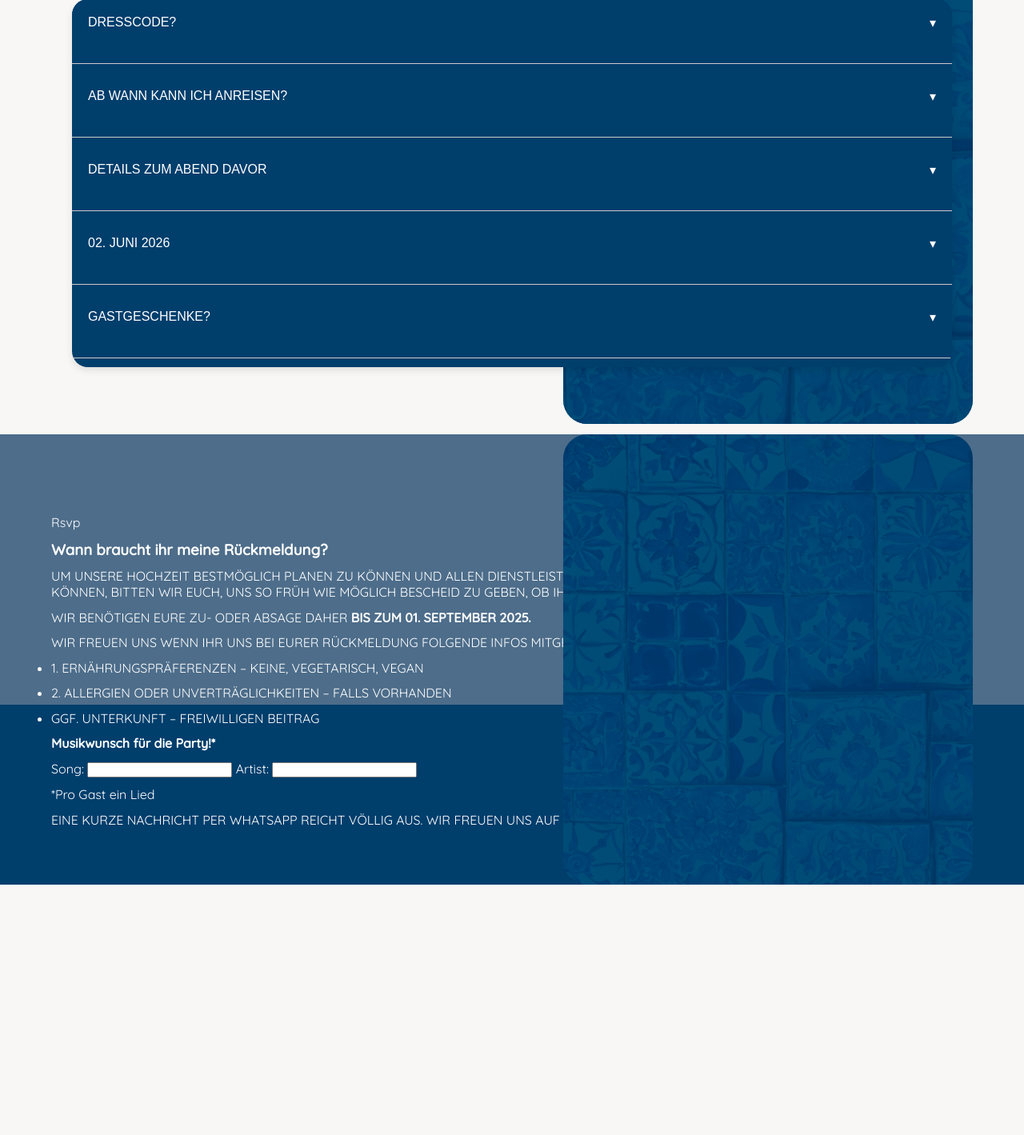
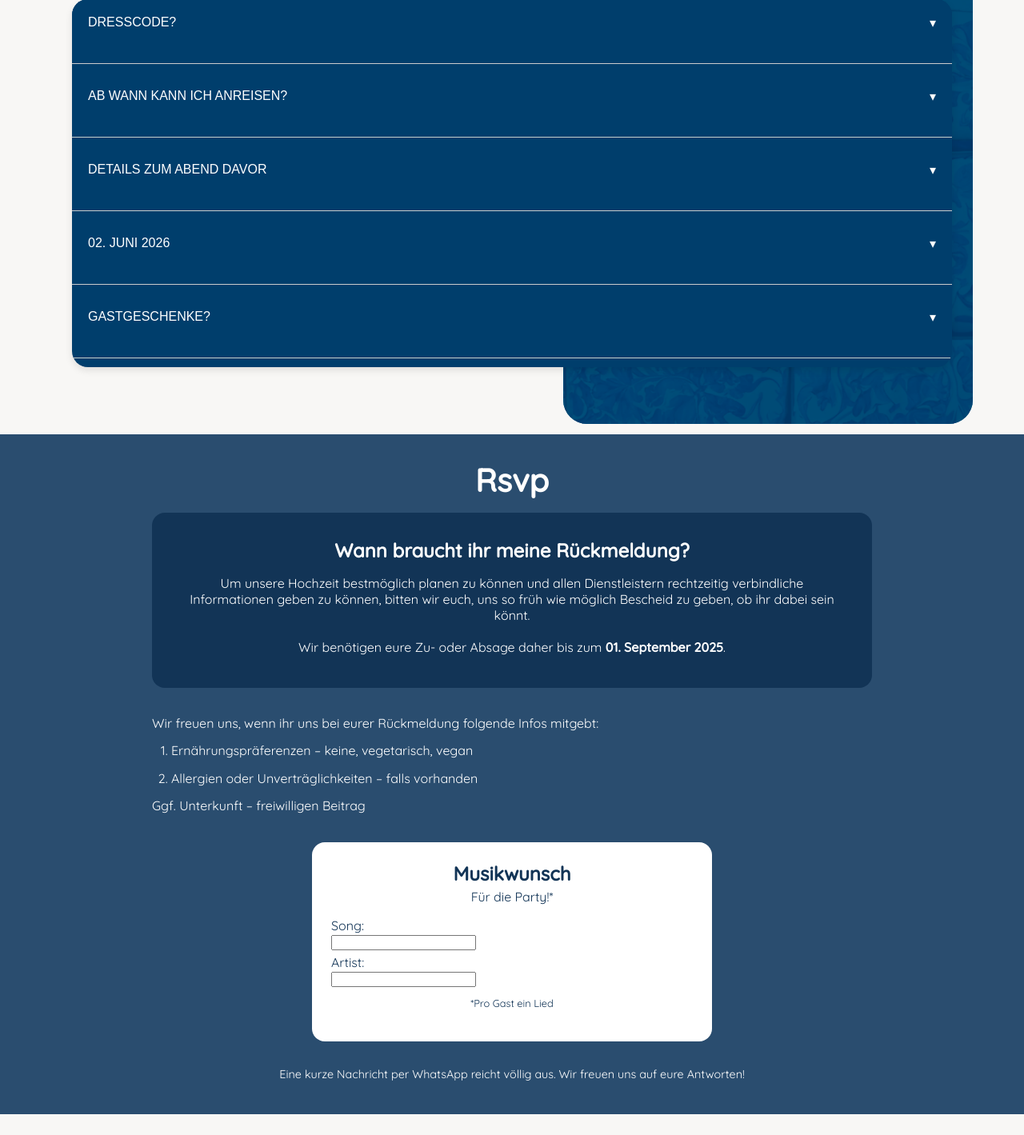
Before and after one commit to clawo/FriedaNiko, a PHP site: page /pages/homepage.php in a window 1280 px wide. Shown: the part 3001-4420 px from the top of the page at 80% size. Before the commit the page ends 4107 px from the top, so only its background shows below. Run offline with PHP 8.4, Linux system fonts and the light colour scheme.

Commit message:
rsvp added

```diff
--- a/pages/homepage.php
+++ b/pages/homepage.php
@@ -220,48 +220,50 @@
   </div>
 </section>
 <!-- RSVP SECTION START -->
-<section class="rsvp-section">
-  <div class="faq-background-box"></div>
-  <div class="rsvp-inner">
+<section id="rsvp">
+  <div class="rsvp-container">
+    <h2 class="rsvp-title">Rsvp</h2>
 
-    <div class="rsvp-title">Rsvp</div>
-
-    <div class="rsvp-columns">
-      <div class="rsvp-box-left">
-        <h3>Wann braucht ihr meine Rückmeldung?</h3>
-        <p>
-          UM UNSERE HOCHZEIT BESTMÖGLICH PLANEN ZU KÖNNEN UND ALLEN DIENSTLEISTERN RECHTZEITIG VERBINDLICHE INFORMATIONEN GEBEN ZU KÖNNEN, BITTEN WIR EUCH, UNS SO FRÜH WIE MÖGLICH BESCHEID ZU GEBEN, OB IHR DABEI SEIN KÖNNT.
-        </p>
-        <p>
-          WIR BENÖTIGEN EURE ZU- ODER ABSAGE DAHER <strong>BIS ZUM 01. SEPTEMBER 2025.</strong>
-        </p>
-      </div>
-      <div class="rsvp-box-right">
-        <p>WIR FREUEN UNS WENN IHR UNS BEI EURER RÜCKMELDUNG FOLGENDE INFOS MITGEBT:</p>
-        <ul>
-          <li>1. ERNÄHRUNGSPRÄFERENZEN – KEINE, VEGETARISCH, VEGAN</li>
-          <li>2. ALLERGIEN ODER UNVERTRÄGLICHKEITEN – FALLS VORHANDEN</li>
-          <li>GGF. UNTERKUNFT – FREIWILLIGEN BEITRAG</li>
-        </ul>
-      </div>
+    <div class="rsvp-deadline-box">
+      <h3 class="rsvp-subtitle">Wann braucht ihr meine Rückmeldung?</h3>
+      <p>
+        Um unsere Hochzeit bestmöglich planen zu können und allen Dienstleistern
+        rechtzeitig verbindliche Informationen geben zu können, bitten wir euch,
+        uns so früh wie möglich Bescheid zu geben, ob ihr dabei sein könnt.
+        <br><br>
+        Wir benötigen eure Zu- oder Absage daher bis zum
+        <strong>01. September 2025</strong>.
+      </p>
     </div>
 
-    <div class="rsvp-wunschbox">
-      <h4>Musikwunsch <span>für die Party!*</span></h4>
-      <form>
-        <label>Song:</label>
-        <input type="text" name="song" />
-        <label>Artist:</label>
-        <input type="text" name="artist" />
-        <p class="note">*Pro Gast ein Lied</p>
-      </form>
+    <div class="rsvp-info">
+      <p>Wir freuen uns, wenn ihr uns bei eurer Rückmeldung folgende Infos mitgebt:</p>
+      <ol>
+        <li>Ernährungspräferenzen – keine, vegetarisch, vegan</li>
+        <li>Allergien oder Unverträglichkeiten – falls vorhanden</li>
+      </ol>
+      <p>Ggf. Unterkunft – freiwilligen Beitrag</p>
     </div>
 
-    <p class="rsvp-footer-text">
-      EINE KURZE NACHRICHT PER WHATSAPP REICHT VÖLLIG AUS. WIR FREUEN UNS AUF EURE ANTWORTEN!
+    <div class="rsvp-music-box">
+      <h3>Musikwunsch</h3>
+      <p>Für die Party!*</p>
+      <form>
+        <label for="song">Song:</label><br>
+        <input type="text" id="song" name="song"><br>
+        <label for="artist">Artist:</label><br>
+        <input type="text" id="artist" name="artist">
+      </form>
+      <p class="note">*Pro Gast ein Lied</p>
+    </div>
+
+    <p class="rsvp-footer">
+      Eine kurze Nachricht per WhatsApp reicht völlig aus. Wir freuen uns auf eure Antworten!
     </p>
   </div>
 </section>
+
+
 <!-- RSVP SECTION END -->
 
 
--- a/style/styleHomepage.css
+++ b/style/styleHomepage.css
@@ -560,150 +560,84 @@
     }
   }
 
-  .rsvp-section {
-    background: linear-gradient(to bottom, #4d6d8a 60%, #003E6C 60%);
+  #rsvp {
+    background-color: #2a4d6f;
     color: white;
-    padding: 100px 5% 60px;
-    position: relative;
+    padding: 2rem;
+  }
+
+  .rsvp-container {
+    max-width: 900px;
+    margin: auto;
     font-family: 'Quicksand', sans-serif;
   }
 
-  .rsvp-heading-box {
-    position: absolute;
-    top: -40px;
-    left: 50%;
-    transform: translateX(-50%);
-    background: url('../Images/fliesen.png') center center / cover no-repeat;
-    border-radius: 30px;
-    padding: 20px 80px;
-    box-shadow: 0 10px 30px rgba(0,0,0,0.2);
-    z-index: 10;
+  .rsvp-title {
+    font-size: 2.5rem;
+    text-align: center;
+    margin-bottom: 1rem;
   }
 
-  .rsvp-heading-box h2 {
-    font-family: 'Great Vibes', cursive;
-    font-size: 3rem;
-    color: white;
-    margin: 0;
-  }
-
-  .rsvp-info-grid {
-    display: flex;
-    flex-wrap: wrap;
-    justify-content: space-between;
-    gap: 40px;
-    margin-top: 80px;
-  }
-
-  .rsvp-left,
-  .rsvp-right {
-    flex: 1 1 45%;
-  }
-
-  .rsvp-left-box {
-    background-color: #1f3652;
-    padding: 30px;
-    border-radius: 40px;
+  .rsvp-deadline-box {
+    background-color: #123456;
+    border-radius: 1rem;
+    padding: 2rem;
+    margin-bottom: 2rem;
     text-align: center;
   }
 
-  .rsvp-left-box h3 {
-    font-family: 'Great Vibes', cursive;
-    font-size: 2rem;
-    margin-bottom: 10px;
+  .rsvp-subtitle {
+    font-size: 1.5rem;
+    margin-bottom: 1rem;
+    font-family: 'Quicksand', sans-serif;
   }
 
-  .rsvp-left-box p,
-  .rsvp-right p {
-    font-size: 0.95rem;
-    line-height: 1.6;
-    color: white;
-  }
-
-  .rsvp-right ul {
-    list-style: decimal;
-    padding-left: 20px;
+  .rsvp-info {
+    margin-bottom: 2rem;
     line-height: 1.6;
   }
 
-  .rsvp-music-card {
-    background-color: white;
-    max-width: 400px;
-    margin: 60px auto 30px;
-    padding: 30px;
-    border-radius: 30px;
-    text-align: left;
-    box-shadow: 0 8px 16px rgba(0,0,0,0.15);
-    position: relative;
-    z-index: 2;
-    background-clip: padding-box;
+  .rsvp-info ol {
+    padding-left: 1.5rem;
   }
 
-  .rsvp-music-card::before {
-    content: "";
-    position: absolute;
-    top: -20px;
-    left: -20px;
-    right: -20px;
-    bottom: -20px;
-    border-radius: 40px;
-    background: url('../Images/fliesen.png') center center / cover no-repeat;
-    z-index: -1;
+  .rsvp-music-box {
+    background-color: white;
+    color: #123456;
+    border-radius: 1rem;
+    padding: 1.5rem;
+    max-width: 500px;
+    margin: 2rem auto;
+    font-family: 'Quicksand', sans-serif;
   }
 
-  .rsvp-music-card h4 {
-    font-family: 'Great Vibes', cursive;
-    font-size: 2rem;
-    color: #003E6C;
-    margin-bottom: 10px;
+  .rsvp-music-box h3 {
+    font-size: 1.5rem;
     text-align: center;
   }
 
-  .rsvp-music-card small {
-    display: block;
+  .rsvp-music-box p {
     text-align: center;
-    margin-bottom: 15px;
-    color: #555;
-    font-size: 0.8rem;
+    margin-bottom: 1rem;
   }
 
-  .rsvp-music-card input {
+  .rsvp-music-box input[type=\"text\"] {
     width: 100%;
-    border: none;
-    border-bottom: 1px solid #aaa;
-    margin-bottom: 20px;
-    padding: 5px;
-    font-size: 1rem;
-    background: transparent;
-    color: #003E6C;
+    margin-bottom: 1rem;
+    padding: 0.5rem;
+    border-radius: 0.5rem;
+    border: 1px solid #ccc;
+    font-family: 'Quicksand', sans-serif;
   }
 
-  .rsvp-footer-note {
-    text-align: center;
-    font-size: 0.9rem;
-    margin-top: 30px;
-    color: white;
+  .note {
+    text-align: right;
+    font-size: 0.8rem;
+    margin-top: 0.5rem;
   }
 
-  @media (max-width: 768px) {
-    .rsvp-info-grid {
-      flex-direction: column;
-    }
-
-    .rsvp-left,
-    .rsvp-right {
-      flex: 1 1 100%;
-    }
-
-    .rsvp-heading-box h2 {
-      font-size: 2.2rem;
-    }
-
-    .rsvp-left-box h3 {
-      font-size: 1.5rem;
-    }
-
-    .rsvp-music-card {
-      margin-top: 30px;
-    }
+  .rsvp-footer {
+    text-align: center;
+    margin-top: 2rem;
+    font-size: 0.9rem;
   }
```
